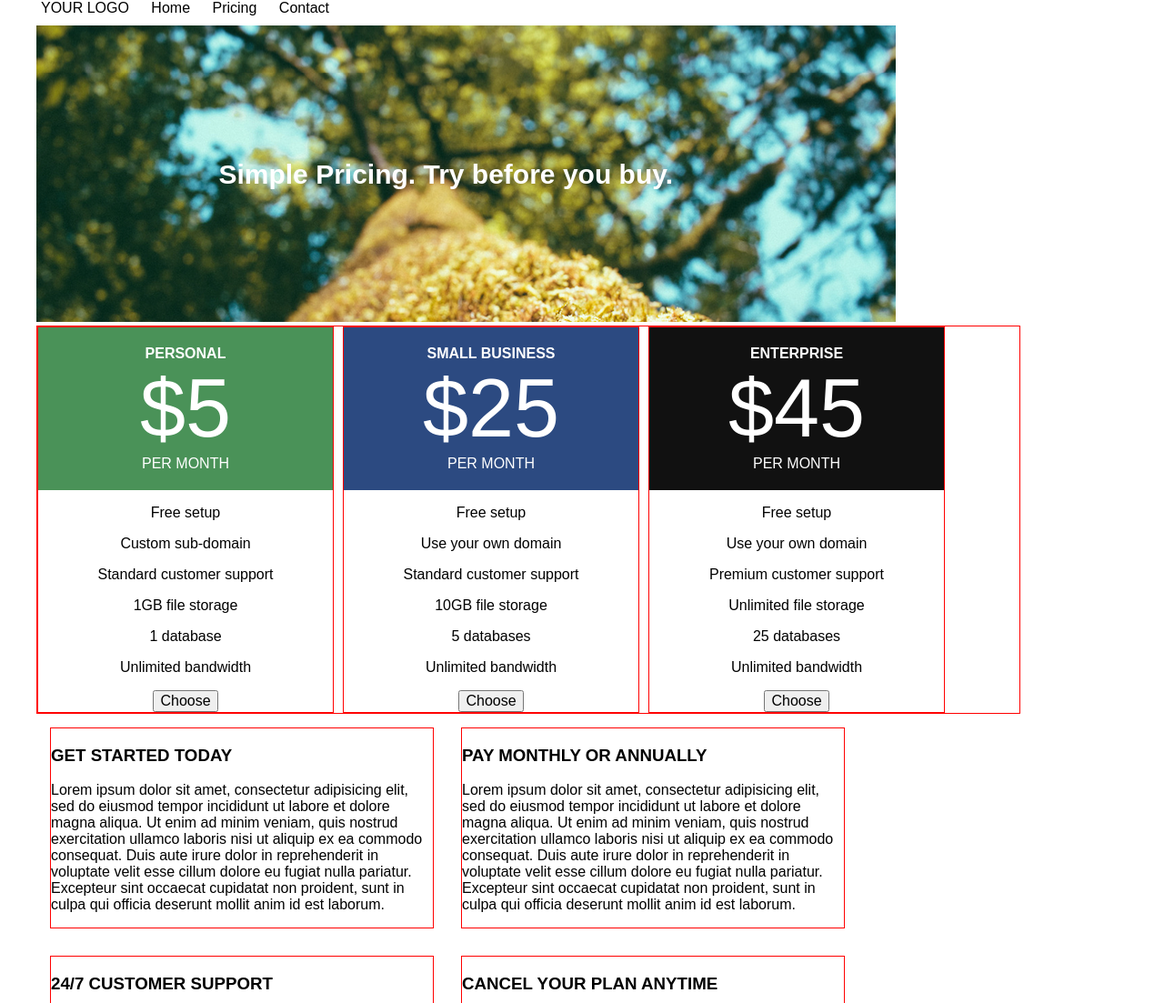
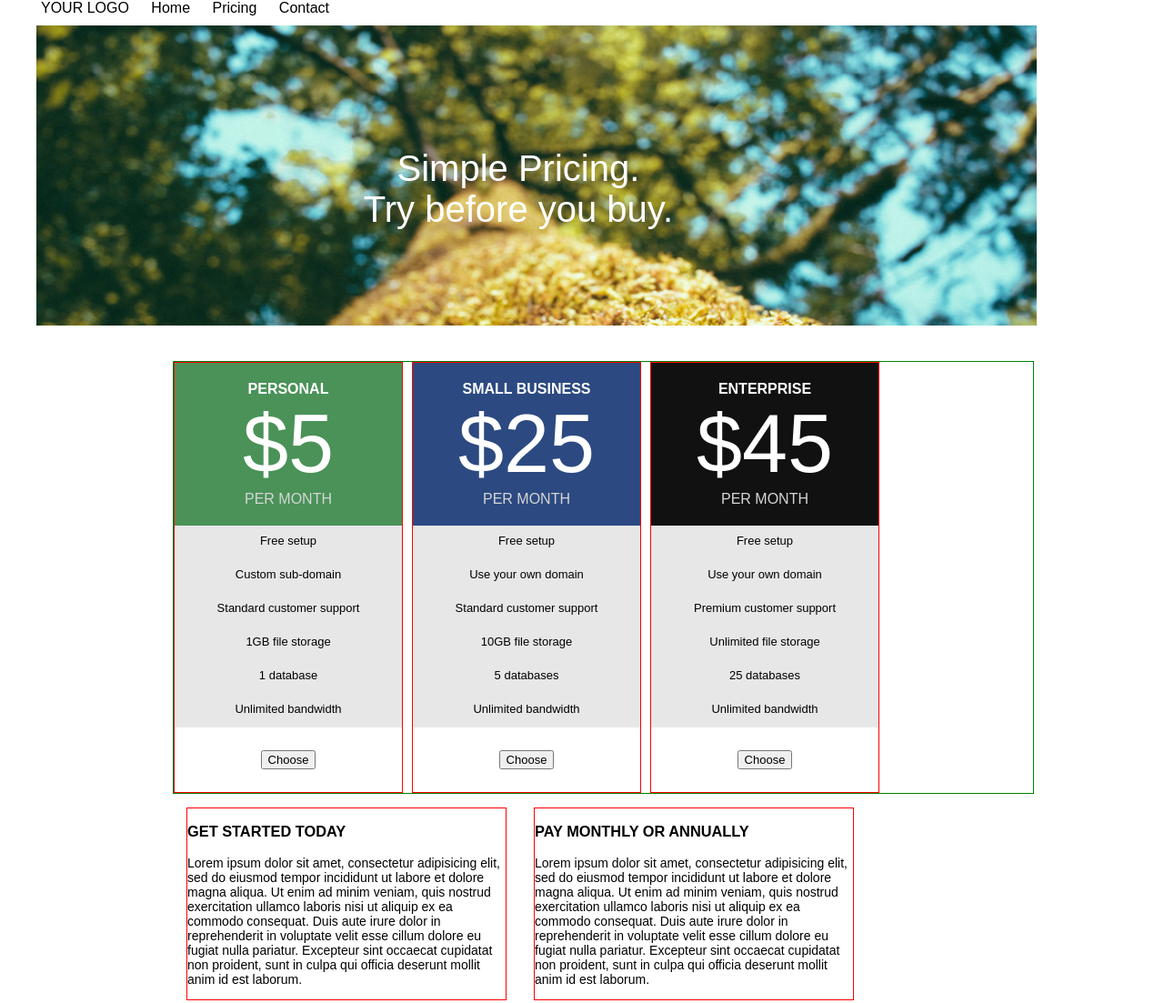
Before and after one commit to henryjf/htmlcss-wkend1, a plain HTML site: page index.html in a window 1280 px wide. Shown: the top 1103 px of the page at 91% size. Drawn offline with Linux system fonts and the light colour scheme.

Commit message:
changing font-size and color

```diff
--- a/css/main.css
+++ b/css/main.css
@@ -13,6 +13,7 @@
    text-decoration: none;
    margin-right: 15px;
    margin-left: 5px;
+   margin-top: 5px;
    color: black;
 
  }
@@ -21,35 +22,48 @@
    position: relative;
  }
 
+ .image img {
+   width: 1100px;
+   height: 330px;
+ }
+
  h2 {
    /*text-align: center;*/
    position: absolute;
-   top: 150px;
+   top: 130px;
    right: 500px;
    color: white;
-   font-size: 30px;
+   font-size: 40px;
+   font-weight: normal;
+   text-align: center;
+ }
+
+ .content {
+   margin-left: 150px;
+   margin-top: 35px;
  }
 .plans {
   border: 1px solid green;
   width: 90%;
   text-align: center;
+  float: left;
 }
 
 .plan5 {
   border: 1px solid red;
-  width: 30%;
+  width: 250px;
   float: left;
   margin-right: 10px;
 }
 .plan25 {
   border: 1px solid red;
-  width: 30%;
+  width: 250px;
   float: left;
   margin-right: 10px;
 }
 .plan45 {
   border: 1px solid red;
-  width:30%;
+  width:250px;
   float: left;
   margin-right: 10px;
 }
@@ -73,16 +87,36 @@
 }
 .price {
   font-size: 90px;
+  font-weight:lighter;
 }
-.plans {
-  border: 1px solid red;
-  float: left;
+
+.month {
+  color: #D6D6D7;
 }
+
+.choices{
+  font-size: 13px;
+  background-color: #E7E7E8;
+}
+
+.choices p {
+  margin-top: 0;
+  /*margin-bottom: 20px;*/
+  padding-top: 9px;
+}
+
+.btn {
+  padding: 25px;
+  background-color: white;
+}
+
+
 .lorem {
-  width: 420px;
+  width: 350px;
   border: 1px solid red;
   float: left;
   margin: 15px;
+  font-size: 14px;
 }
 footer {
   clear: both;
--- a/index.html
+++ b/index.html
@@ -21,11 +21,12 @@
     </header>
     <div class=image>
         <img src="images/tree_image.png">
-        <h2>Simple Pricing. Try before you buy.</h2>
+        <h2>Simple Pricing. <br>Try before you buy.</h2>
     </div>
 <div class="content">
 
     <div class="plans">
+
       <div class="plan5">
         <div class="box1">
           <div class="one">PERSONAL</div>
@@ -33,13 +34,15 @@
           <div class="month">PER MONTH</div>
         </div>
 
+        <div class="choices">
           <p>Free setup</p>
           <p>Custom sub-domain</p>
           <p>Standard customer support</p>
           <p>1GB file storage</p>
           <p>1 database</p>
           <p>Unlimited bandwidth</p>
-          <button>Choose</button>
+          <div class="btn"><button>Choose</button></div>
+        </div>
       </div>
 
       <div class="plan25">
@@ -48,14 +51,15 @@
           <div class="price">$25</div>
           <div class="month">PER MONTH</div>
         </div>
-
+        <div class="choices">
           <p>Free setup</p>
           <p>Use your own domain</p>
           <p>Standard customer support</p>
           <p>10GB file storage</p>
           <p>5 databases</p>
           <p>Unlimited bandwidth</p>
-          <button>Choose</button>
+          <div class="btn"><button>Choose</button></div>
+        </div>
       </div>
 
       <div class="plan45">
@@ -64,16 +68,16 @@
           <div class="price">$45</div>
           <div class="month">PER MONTH</div>
         </div>
-
+        <div class="choices">
           <p>Free setup</p>
           <p>Use your own domain</p>
           <p>Premium customer support</p>
           <p>Unlimited file storage</p>
           <p>25 databases</p>
           <p>Unlimited bandwidth</p>
-          <button>Choose</button>
+          <div class="btn"><button>Choose</button></div>
       </div>
-
+    </div>
     </div>
 
     <div class="lorem">
```
